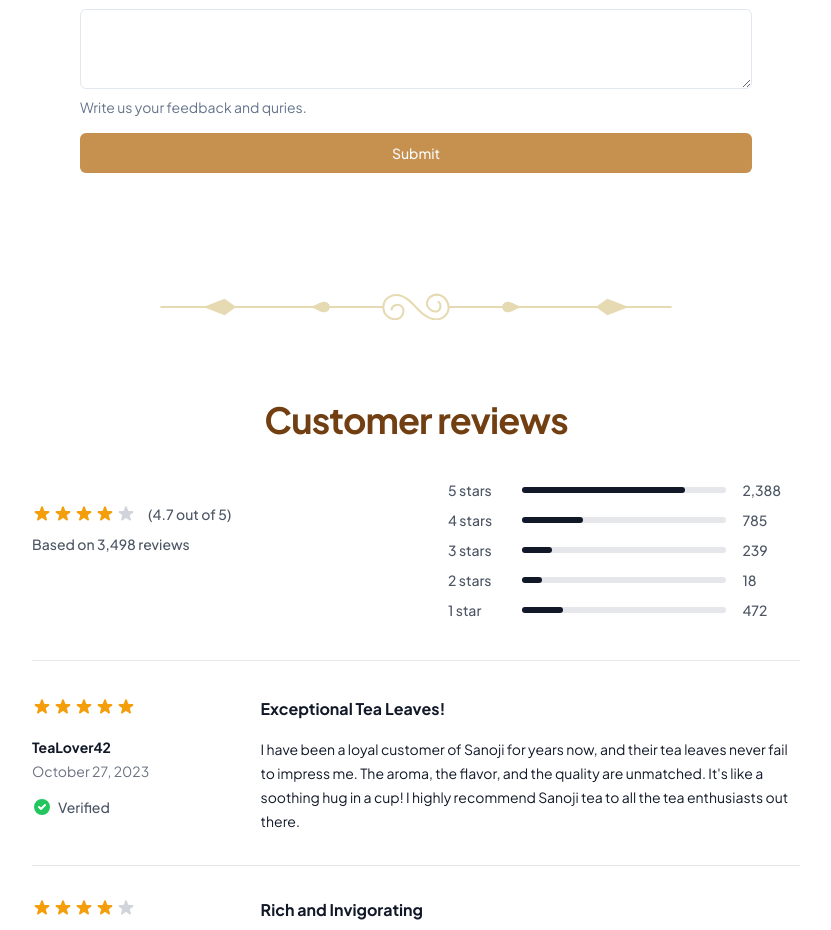
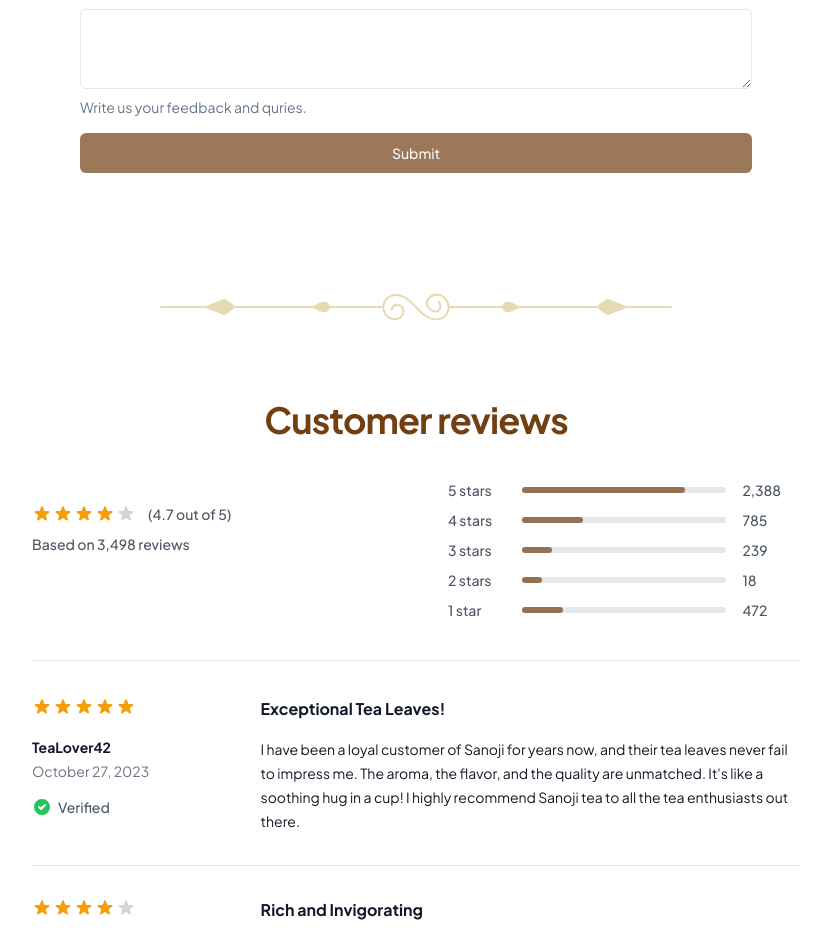
Before and after one commit to iRajatDas/sanoji-tea-v2, a Next.js app: page / in a window 1280 px wide. Shown: the part 1900-2830 px from the top of the page, without its empty margins (224-1055 px from the left). Built offline with nearby package versions, Linux system fonts and the light colour scheme; no server answers.

Commit message:
ui color

```diff
--- a/components/contact-form.tsx
+++ b/components/contact-form.tsx
@@ -107,7 +107,7 @@ export default function ContactForm() {
           )}
         />
 
-        <Button type="submit" disabled={form.formState.isSubmitting}>
+        <Button type="submit" className="bg-yellow-900/70" disabled={form.formState.isSubmitting}>
           {form.formState.isSubmitting ? "Submitting..." : "Submit"}
         </Button>
       </form>
--- a/components/customer-reviews.tsx
+++ b/components/customer-reviews.tsx
@@ -58,7 +58,7 @@ const CustomerReview = () => {
                     5 stars{" "}
                   </span>
                   <div className="col-span-3 relative w-full bg-gray-200 rounded-full h-1.5">
-                    <div className="absolute inset-y-0 left-0 w-[80%] bg-gray-900 rounded-full"></div>
+                    <div className="absolute inset-y-0 left-0 w-[80%] bg-yellow-900/70 rounded-full"></div>
                   </div>
                   <span className="text-sm font-medium text-gray-600 whitespace-nowrap">
                     {" "}
@@ -72,7 +72,7 @@ const CustomerReview = () => {
                     4 stars{" "}
                   </span>
                   <div className="col-span-3 relative w-full bg-gray-200 rounded-full h-1.5">
-                    <div className="absolute inset-y-0 left-0 w-[30%] bg-gray-900 rounded-full"></div>
+                    <div className="absolute inset-y-0 left-0 w-[30%] bg-yellow-900/70 rounded-full"></div>
                   </div>
                   <span className="text-sm font-medium text-gray-600 whitespace-nowrap">
                     {" "}
@@ -86,7 +86,7 @@ const CustomerReview = () => {
                     3 stars{" "}
                   </span>
                   <div className="col-span-3 relative w-full bg-gray-200 rounded-full h-1.5">
-                    <div className="absolute inset-y-0 left-0 w-[15%] bg-gray-900 rounded-full"></div>
+                    <div className="absolute inset-y-0 left-0 w-[15%] bg-yellow-900/70 rounded-full"></div>
                   </div>
                   <span className="text-sm font-medium text-gray-600 whitespace-nowrap">
                     {" "}
@@ -100,7 +100,7 @@ const CustomerReview = () => {
                     2 stars{" "}
                   </span>
                   <div className="col-span-3 relative w-full bg-gray-200 rounded-full h-1.5">
-                    <div className="absolute inset-y-0 left-0 w-[10%] bg-gray-900 rounded-full"></div>
+                    <div className="absolute inset-y-0 left-0 w-[10%] bg-yellow-900/70 rounded-full"></div>
                   </div>
                   <span className="text-sm font-medium text-gray-600 whitespace-nowrap">
                     {" "}
@@ -114,7 +114,7 @@ const CustomerReview = () => {
                     1 star{" "}
                   </span>
                   <div className="col-span-3 relative w-full bg-gray-200 rounded-full h-1.5">
-                    <div className="absolute inset-y-0 left-0 w-[20%] bg-gray-900 rounded-full"></div>
+                    <div className="absolute inset-y-0 left-0 w-[20%] bg-yellow-900/70 rounded-full"></div>
                   </div>
                   <span className="text-sm font-medium text-gray-600 whitespace-nowrap">
                     {" "}
```
